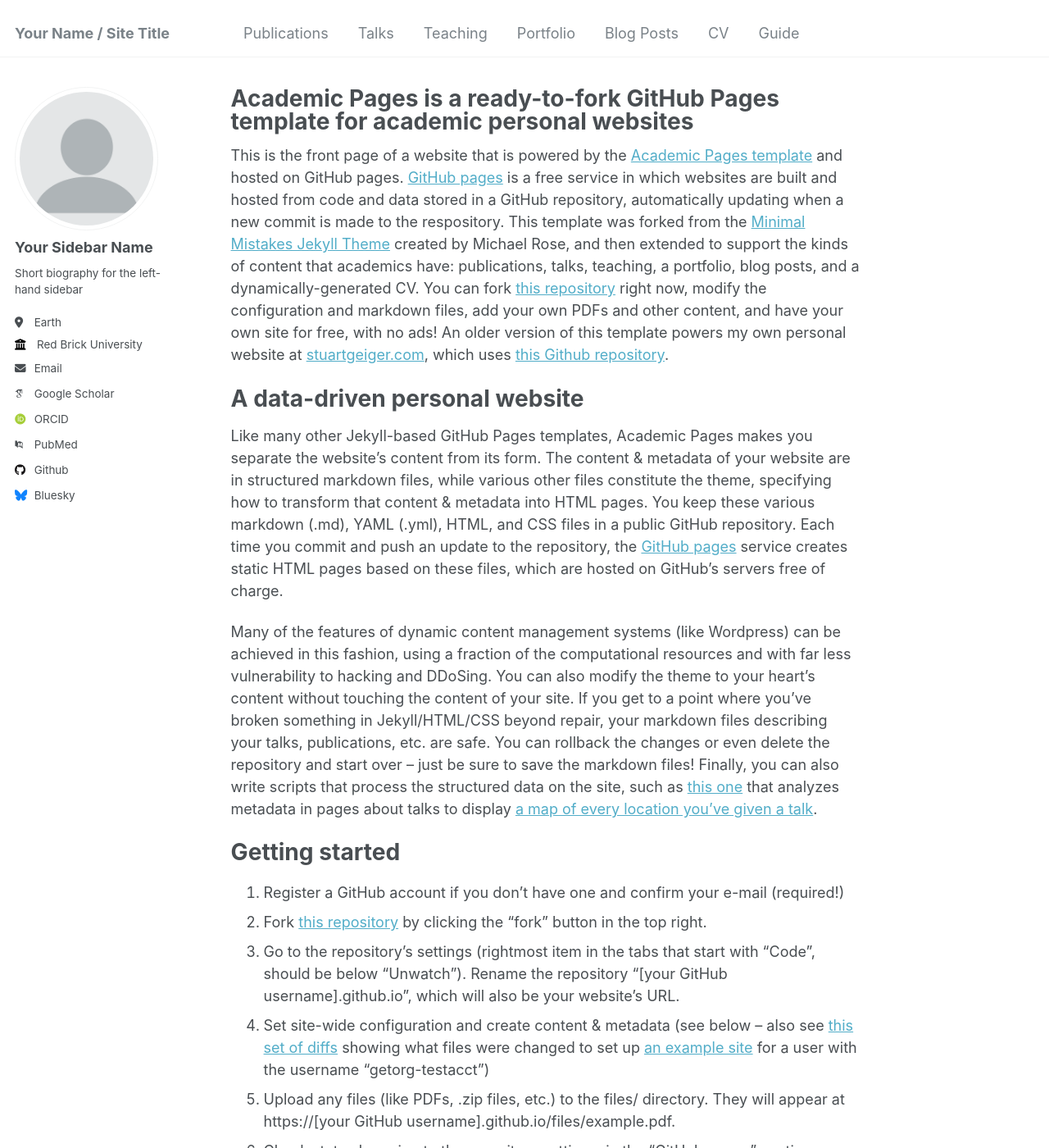
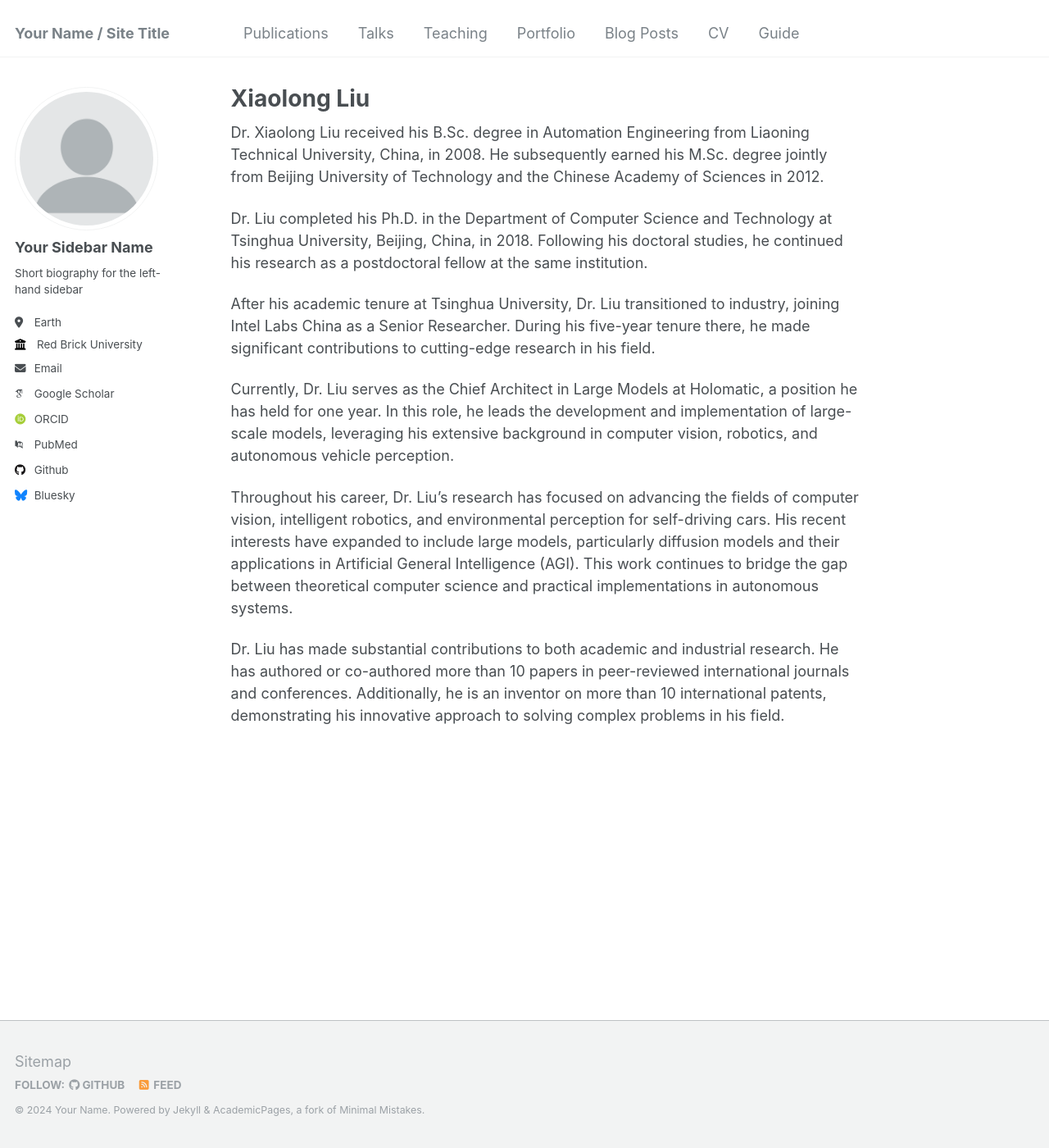
Before and after one commit to xllau/xllau.github.io, a Jekyll site: the page built from _pages/about.md, in a window 1280 px wide and 1400 px high. Shown: the whole window at 82% size. Built offline with Jekyll 4.4.1, drawn with Linux system fonts in a browser that asks for light colours; some web fonts are replaced; some of the changed text lies outside the part shown.

Commit message:
Update about.md

```diff
--- a/_pages/about.md
+++ b/_pages/about.md
@@ -1,49 +1,19 @@
 ---
 permalink: /
-title: "Academic Pages is a ready-to-fork GitHub Pages template for academic personal websites"
+title: "Xiaolong Liu"
 author_profile: true
 redirect_from:
   - /about/
   - /about.html
 ---
+Dr. Xiaolong Liu received his B.Sc. degree in Automation Engineering from Liaoning Technical University, China, in 2008. He subsequently earned his M.Sc. degree jointly from Beijing University of Technology and the Chinese Academy of Sciences in 2012.
 
-This is the front page of a website that is powered by the [Academic Pages template](https://github.com/academicpages/academicpages.github.io) and hosted on GitHub pages. [GitHub pages](https://pages.github.com) is a free service in which websites are built and hosted from code and data stored in a GitHub repository, automatically updating when a new commit is made to the respository. This template was forked from the [Minimal Mistakes Jekyll Theme](https://mmistakes.github.io/minimal-mistakes/) created by Michael Rose, and then extended to support the kinds of content that academics have: publications, talks, teaching, a portfolio, blog posts, and a dynamically-generated CV. You can fork [this repository](https://github.com/academicpages/academicpages.github.io) right now, modify the configuration and markdown files, add your own PDFs and other content, and have your own site for free, with no ads! An older version of this template powers my own personal website at [stuartgeiger.com](http://stuartgeiger.com), which uses [this Github repository](https://github.com/staeiou/staeiou.github.io).
+Dr. Liu completed his Ph.D. in the Department of Computer Science and Technology at Tsinghua University, Beijing, China, in 2018. Following his doctoral studies, he continued his research as a postdoctoral fellow at the same institution.
 
-A data-driven personal website
-======
-Like many other Jekyll-based GitHub Pages templates, Academic Pages makes you separate the website's content from its form. The content & metadata of your website are in structured markdown files, while various other files constitute the theme, specifying how to transform that content & metadata into HTML pages. You keep these various markdown (.md), YAML (.yml), HTML, and CSS files in a public GitHub repository. Each time you commit and push an update to the repository, the [GitHub pages](https://pages.github.com/) service creates static HTML pages based on these files, which are hosted on GitHub's servers free of charge.
+After his academic tenure at Tsinghua University, Dr. Liu transitioned to industry, joining Intel Labs China as a Senior Researcher. During his five-year tenure there, he made significant contributions to cutting-edge research in his field.
 
-Many of the features of dynamic content management systems (like Wordpress) can be achieved in this fashion, using a fraction of the computational resources and with far less vulnerability to hacking and DDoSing. You can also modify the theme to your heart's content without touching the content of your site. If you get to a point where you've broken something in Jekyll/HTML/CSS beyond repair, your markdown files describing your talks, publications, etc. are safe. You can rollback the changes or even delete the repository and start over -- just be sure to save the markdown files! Finally, you can also write scripts that process the structured data on the site, such as [this one](https://github.com/academicpages/academicpages.github.io/blob/master/talkmap.ipynb) that analyzes metadata in pages about talks to display [a map of every location you've given a talk](https://academicpages.github.io/talkmap.html).
+Currently, Dr. Liu serves as the Chief Architect in Large Models at Holomatic, a position he has held for one year. In this role, he leads the development and implementation of large-scale models, leveraging his extensive background in computer vision, robotics, and autonomous vehicle perception.
 
-Getting started
-======
-1. Register a GitHub account if you don't have one and confirm your e-mail (required!)
-1. Fork [this repository](https://github.com/academicpages/academicpages.github.io) by clicking the "fork" button in the top right.
-1. Go to the repository's settings (rightmost item in the tabs that start with "Code", should be below "Unwatch"). Rename the repository "[your GitHub username].github.io", which will also be your website's URL.
-1. Set site-wide configuration and create content & metadata (see below -- also see [this set of diffs](http://archive.is/3TPas) showing what files were changed to set up [an example site](https://getorg-testacct.github.io) for a user with the username "getorg-testacct")
-1. Upload any files (like PDFs, .zip files, etc.) to the files/ directory. They will appear at https://[your GitHub username].github.io/files/example.pdf.
-1. Check status by going to the repository settings, in the "GitHub pages" section
+Throughout his career, Dr. Liu's research has focused on advancing the fields of computer vision, intelligent robotics, and environmental perception for self-driving cars. His recent interests have expanded to include large models, particularly diffusion models and their applications in Artificial General Intelligence (AGI). This work continues to bridge the gap between theoretical computer science and practical implementations in autonomous systems.
 
-Site-wide configuration
-------
-The main configuration file for the site is in the base directory in [_config.yml](https://github.com/academicpages/academicpages.github.io/blob/master/_config.yml), which defines the content in the sidebars and other site-wide features. You will need to replace the default variables with ones about yourself and your site's github repository. The configuration file for the top menu is in [_data/navigation.yml](https://github.com/academicpages/academicpages.github.io/blob/master/_data/navigation.yml). For example, if you don't have a portfolio or blog posts, you can remove those items from that navigation.yml file to remove them from the header.
-
-Create content & metadata
-------
-For site content, there is one markdown file for each type of content, which are stored in directories like _publications, _talks, _posts, _teaching, or _pages. For example, each talk is a markdown file in the [_talks directory](https://github.com/academicpages/academicpages.github.io/tree/master/_talks). At the top of each markdown file is structured data in YAML about the talk, which the theme will parse to do lots of cool stuff. The same structured data about a talk is used to generate the list of talks on the [Talks page](https://academicpages.github.io/talks), each [individual page](https://academicpages.github.io/talks/2012-03-01-talk-1) for specific talks, the talks section for the [CV page](https://academicpages.github.io/cv), and the [map of places you've given a talk](https://academicpages.github.io/talkmap.html) (if you run this [python file](https://github.com/academicpages/academicpages.github.io/blob/master/talkmap.py) or [Jupyter notebook](https://github.com/academicpages/academicpages.github.io/blob/master/talkmap.ipynb), which creates the HTML for the map based on the contents of the _talks directory).
-
-**Markdown generator**
-
-I have also created [a set of Jupyter notebooks](https://github.com/academicpages/academicpages.github.io/tree/master/markdown_generator
-) that converts a CSV containing structured data about talks or presentations into individual markdown files that will be properly formatted for the Academic Pages template. The sample CSVs in that directory are the ones I used to create my own personal website at stuartgeiger.com. My usual workflow is that I keep a spreadsheet of my publications and talks, then run the code in these notebooks to generate the markdown files, then commit and push them to the GitHub repository.
-
-How to edit your site's GitHub repository
-------
-Many people use a git client to create files on their local computer and then push them to GitHub's servers. If you are not familiar with git, you can directly edit these configuration and markdown files directly in the github.com interface. Navigate to a file (like [this one](https://github.com/academicpages/academicpages.github.io/blob/master/_talks/2012-03-01-talk-1.md) and click the pencil icon in the top right of the content preview (to the right of the "Raw | Blame | History" buttons). You can delete a file by clicking the trashcan icon to the right of the pencil icon. You can also create new files or upload files by navigating to a directory and clicking the "Create new file" or "Upload files" buttons.
-
-Example: editing a markdown file for a talk
-![Editing a markdown file for a talk](/images/editing-talk.png)
-
-For more info
-------
-More info about configuring Academic Pages can be found in [the guide](https://academicpages.github.io/markdown/). The [guides for the Minimal Mistakes theme](https://mmistakes.github.io/minimal-mistakes/docs/configuration/) (which this theme was forked from) might also be helpful.
+Dr. Liu has made substantial contributions to both academic and industrial research. He has authored or co-authored more than 10 papers in peer-reviewed international journals and conferences. Additionally, he is an inventor on more than 10 international patents, demonstrating his innovative approach to solving complex problems in his field.
```
